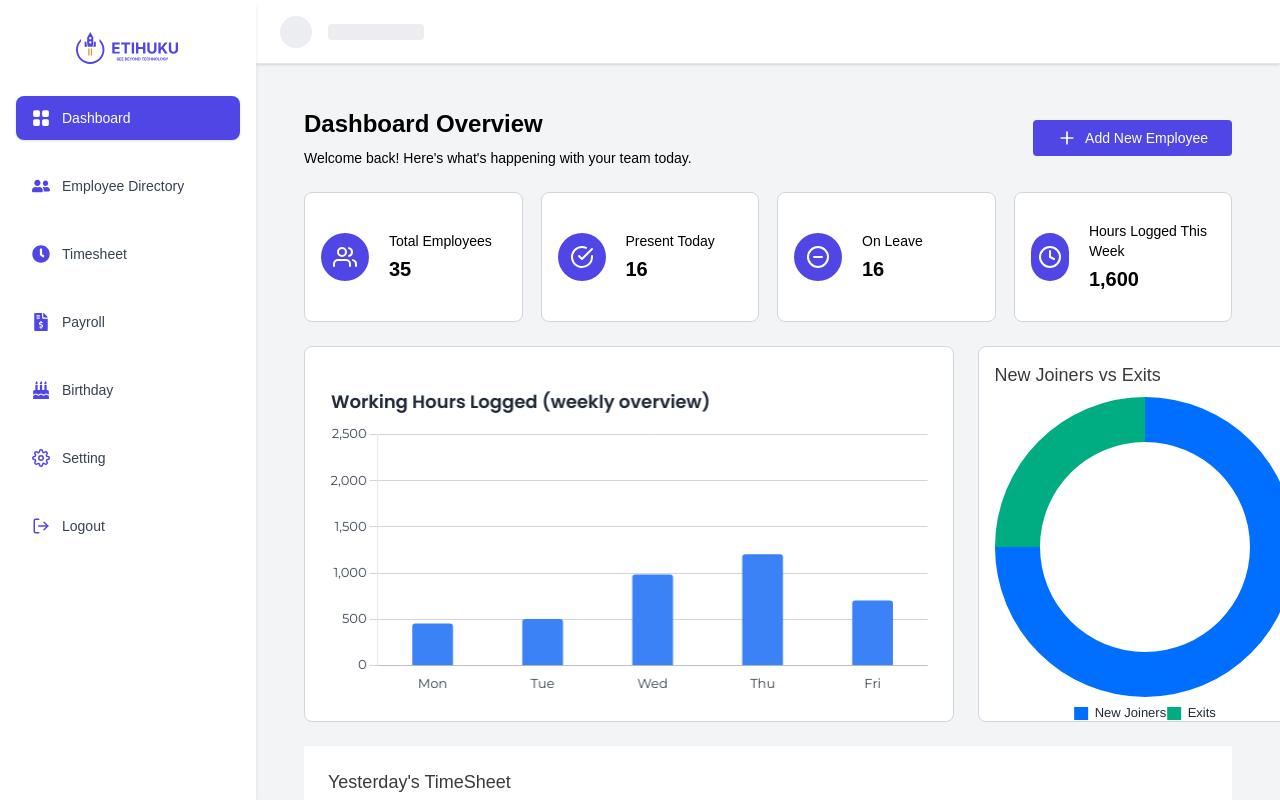
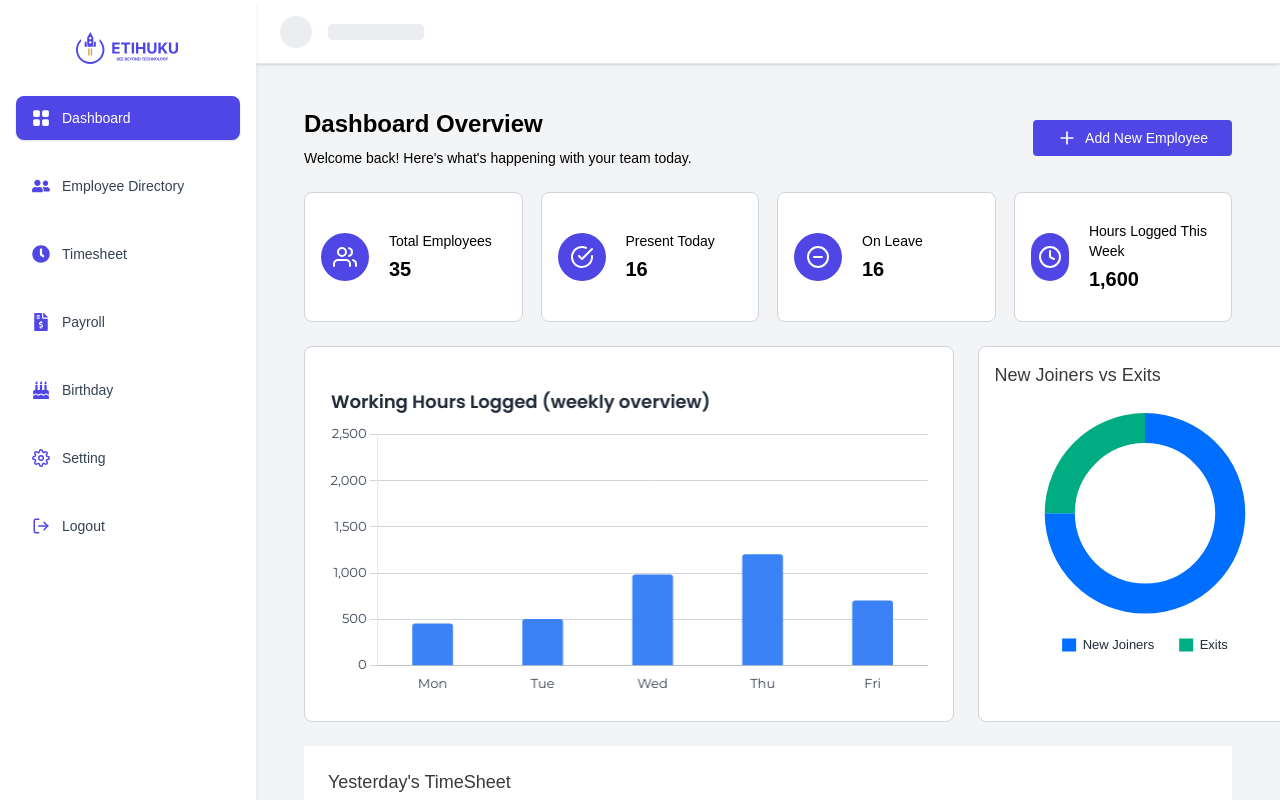
Before and after one commit to Mpho-vincent-makgwe/employee-management-system-admin-employee-dashboard-, a Next.js app: page /admin/dashboard in a window 1280 px wide. Built offline with nearby package versions, Linux system fonts and the light colour scheme.

Commit message:
refactored pie chart

```diff
--- a/src/components/AdminComponents/PieChart.jsx
+++ b/src/components/AdminComponents/PieChart.jsx
@@ -38,7 +38,7 @@ const donutOptions = {
         },
 
         boxWidth: 14,
-        padding: 1,
+        padding: 25,
       },
     },
     tooltip: {
@@ -56,11 +56,11 @@ const donutOptions = {
 
 export default function PieChart() {
   return (
-    <Card className='h-[376px] px-4 py-6'>
+    <Card className='h-[376px] px-4 pt-6'>
       <CardTitle className='items-center' level={5}>
           New Joiners vs Exits
         </CardTitle>
-      <div style={{ height: '100%', position: 'relative' }}>
+      <div style={{ height: '80%', position: 'relative', paddingTop: '25px' }}>
       <Pie data={pieData} options={donutOptions} />
       </div>
     </Card>
```
